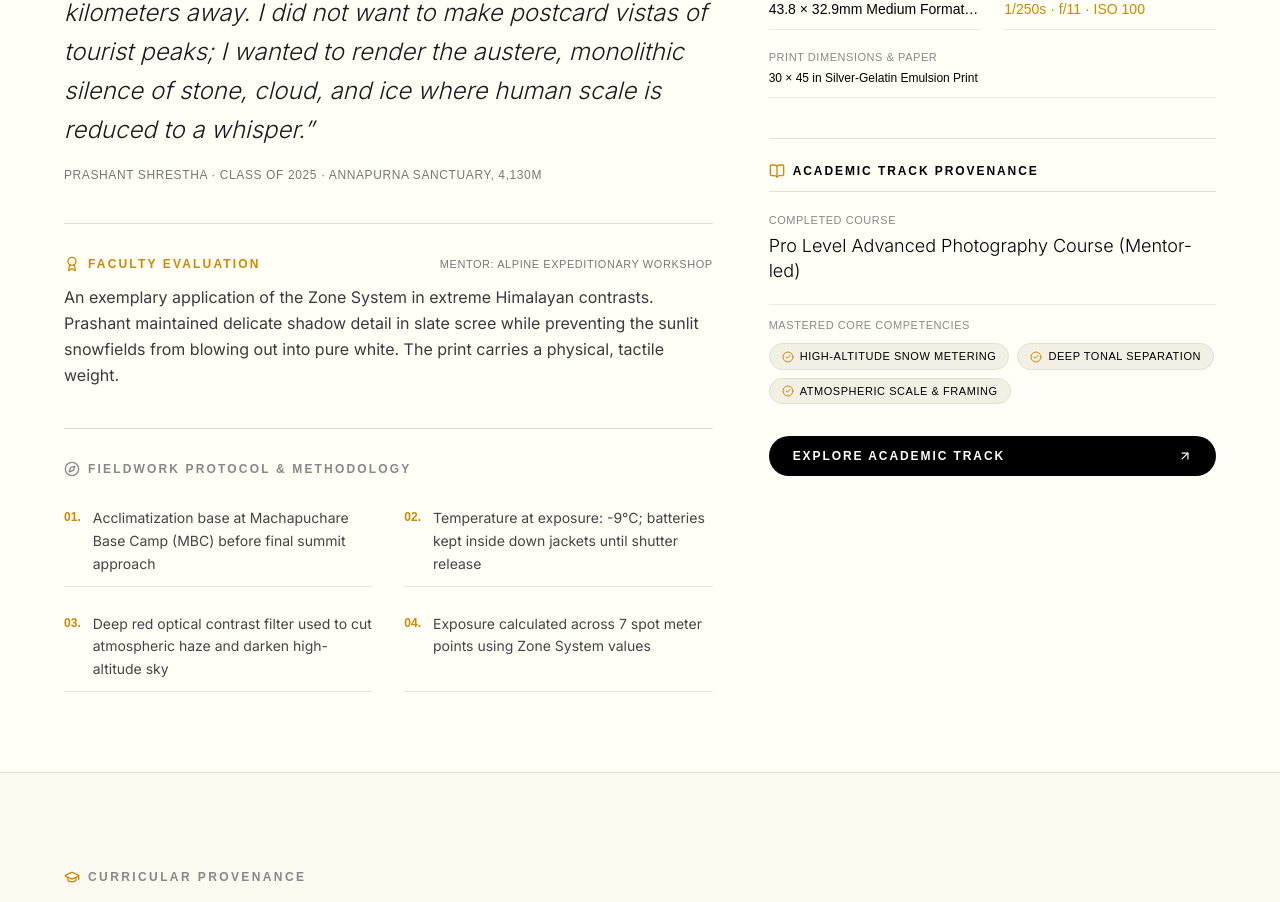
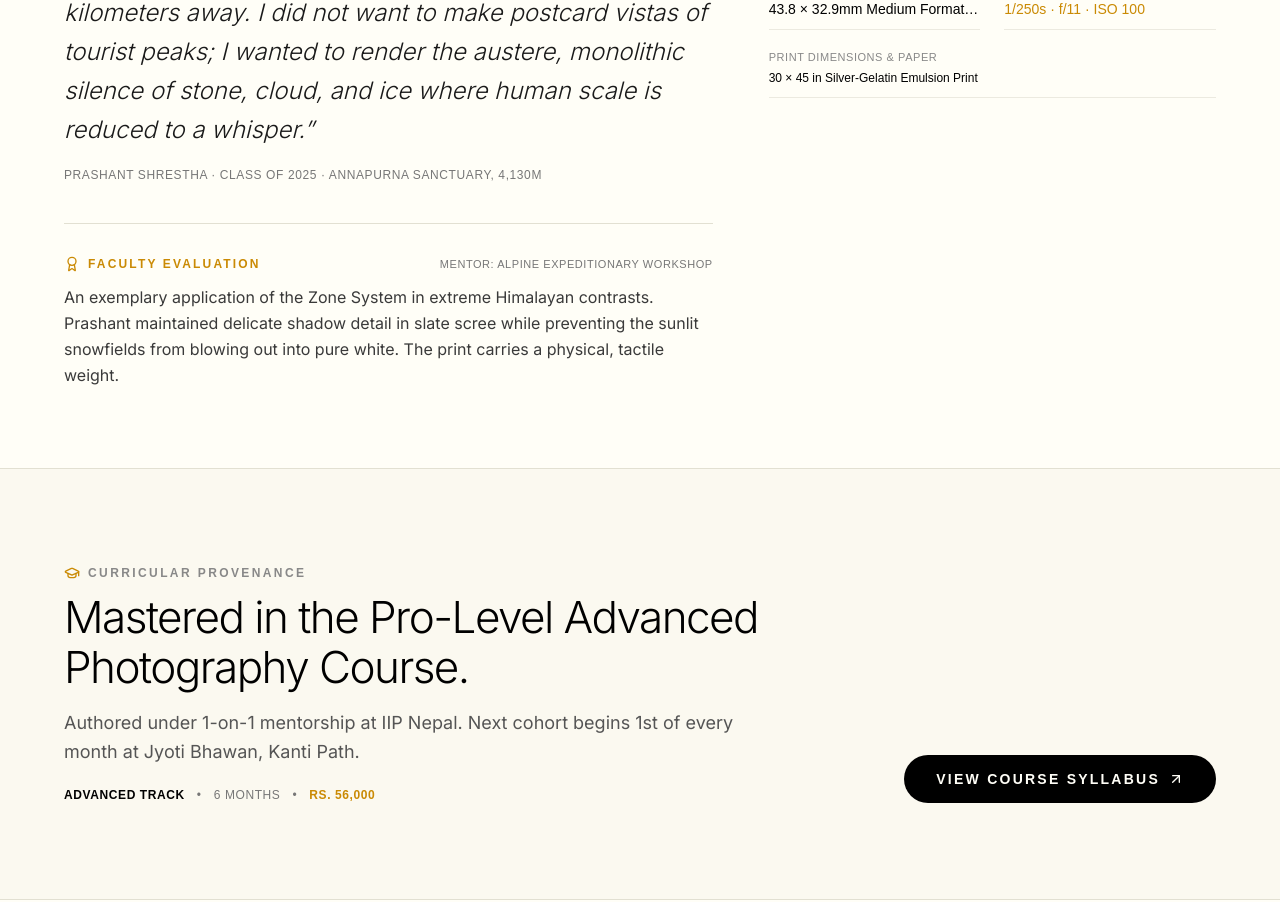
Before and after one commit to Kaushallrai/iipnepal, a Next.js app: page /portfolio/echoes-of-the-high-himalayas in a window 1280 px wide. Shown: the part 2260-3162 px from the top of the page. Built offline with nearby package versions, Linux system fonts and the light colour scheme; a web font is replaced by a local one.

Commit message:
refactor(portfolio): remove fieldwork protocol and academic track provenance from project details

```diff
--- a/src/components/portfolio/detail/PortfolioProjectDetails.tsx
+++ b/src/components/portfolio/detail/PortfolioProjectDetails.tsx
@@ -1,15 +1,7 @@
 "use client";
 
 import React from "react";
-import Link from "next/link";
-import {
-  Camera,
-  Award,
-  CheckCircle2,
-  BookOpen,
-  ArrowUpRight,
-  Compass,
-} from "lucide-react";
+import { Camera, Award } from "lucide-react";
 import type { PortfolioItem } from "@/data/portfolio";
 
 export interface PortfolioProjectDetailsProps {
@@ -87,37 +79,9 @@ export default function PortfolioProjectDetails({
               </p>
             </div>
 
-            {/* Fieldwork Protocol & Methodology: Open Editorial List (No Cards) */}
-            {item.fieldNotes && item.fieldNotes.length > 0 && (
-              <div className="pt-8 border-t border-[#e2e0d2] flex flex-col gap-4">
-                <div className="flex items-center gap-2">
-                  <Compass className="w-4 h-4 text-[#888888]" />
-                  <span className="font-mono text-xs uppercase tracking-[0.18em] text-[#888888] font-semibold">
-                    Fieldwork Protocol &amp; Methodology
-                  </span>
-                </div>
-
-                <div className="grid grid-cols-1 sm:grid-cols-2 gap-x-8 gap-y-4 pt-1">
-                  {item.fieldNotes.map((note, nIdx) => (
-                    <div
-                      key={nIdx}
-                      className="flex items-start gap-3 py-2.5 border-b border-[#e8e6d9]"
-                    >
-                      <span className="font-mono text-xs text-[#ca8a04] font-bold shrink-0 mt-0.5">
-                        0{nIdx + 1}.
-                      </span>
-                      <span className="font-sans text-xs sm:text-sm text-[#444444] leading-relaxed">
-                        {note}
-                      </span>
-                    </div>
-                  ))}
-                </div>
-              </div>
-            )}
-
           </div>
 
-          {/* Right Column (5 cols): Technical Rig Ledger & Academic Provenance (No Cards) */}
+          {/* Right Column (5 cols): Technical Rig Ledger (No Cards) */}
           <div className="lg:col-span-5 flex flex-col gap-10">
 
             {/* Technical Specifications Ledger: Open Architectural Table */}
@@ -161,57 +125,6 @@ export default function PortfolioProjectDetails({
               </dl>
             </div>
 
-            {/* Academic Track & Competencies: Open Editorial Block (No Cards) */}
-            <div className="flex flex-col gap-5 pt-6 border-t border-[#e2e0d2]">
-              <div className="flex items-center gap-2 font-mono text-xs uppercase tracking-[0.16em] text-black font-semibold pb-3 border-b border-[#e2e0d2]">
-                <BookOpen className="w-4 h-4 text-[#ca8a04]" />
-                <span>Academic Track Provenance</span>
-              </div>
-
-              <div className="flex flex-col gap-1.5">
-                <span className="font-mono text-[11px] uppercase tracking-wider text-[#888888]">
-                  Completed Course
-                </span>
-                <span className="font-sans font-light text-base sm:text-lg text-black leading-snug">
-                  {item.course}
-                </span>
-              </div>
-
-              {/* Mastered Skills Badges */}
-              {item.outcomes?.skills && item.outcomes.skills.length > 0 && (
-                <div className="pt-3 border-t border-[#eceae0] flex flex-col gap-2.5">
-                  <span className="font-mono text-[11px] uppercase tracking-wider text-[#888888]">
-                    Mastered Core Competencies
-                  </span>
-                  <div className="flex flex-wrap gap-2">
-                    {item.outcomes.skills.map((skill, sIdx) => (
-                      <span
-                        key={sIdx}
-                        className="inline-flex items-center gap-1.5 px-3 py-1 rounded-full bg-[#f2efe4] text-black font-mono text-[11px] uppercase tracking-wider border border-[#e2e0d2]"
-                      >
-                        <CheckCircle2 className="w-3 h-3 text-[#ca8a04]" />
-                        <span>{skill}</span>
-                      </span>
-                    ))}
-                  </div>
-                </div>
-              )}
-
-              {/* Course Link CTA */}
-              {item.relatedCourseSlug && (
-                <div className="pt-3">
-                  <Link
-                    href={`/courses/${item.relatedCourseSlug}`}
-                    className="inline-flex items-center justify-between w-full p-3 rounded-full bg-black text-[#fffef7] hover:bg-[#ffd001] hover:text-black font-mono text-xs uppercase tracking-[0.16em] font-semibold transition-colors px-6"
-                  >
-                    <span>Explore Academic Track</span>
-                    <ArrowUpRight className="w-3.5 h-3.5" />
-                  </Link>
-                </div>
-              )}
-
-            </div>
-
           </div>
 
         </div>
```
